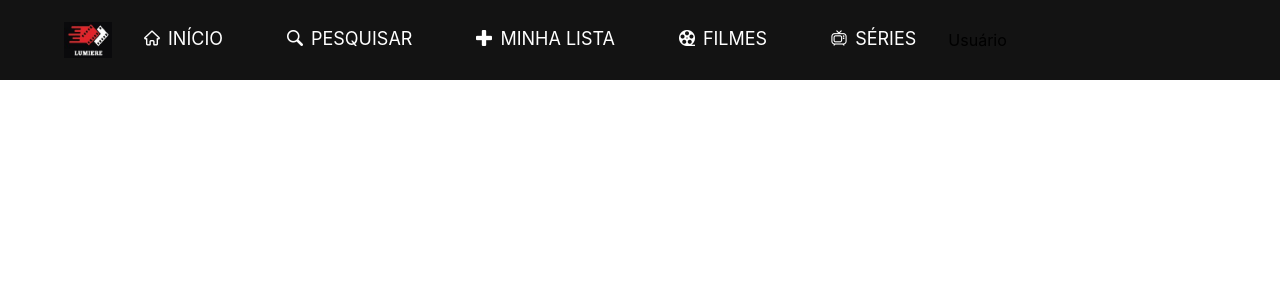
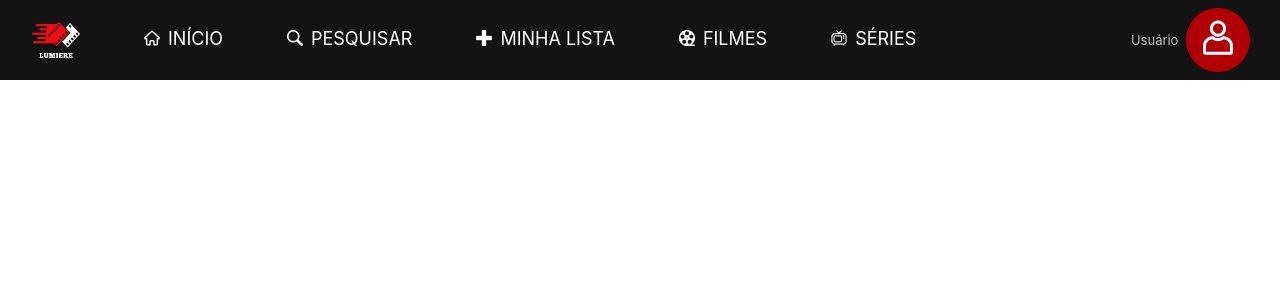
Before and after one commit to lucasafonsobastos/react-LUMIERE, a React (Create React App) app in the folder lumiere/: page / in a window 1280 px wide. Shown: the top 300 px of the page. Built offline with nearby package versions, Linux system fonts and the light colour scheme.

Commit message:
iniciando pagina Home

```diff
--- a/lumiere/src/App.js
+++ b/lumiere/src/App.js
@@ -1,11 +1,13 @@
-import Header from './Conponentes/Header.jsx'
+import Header from './Conponentes/header.jsx';
+import Home from './Conponentes/home.jsx';
 
 import './stylesheets/home.css';
 
 function App() {
   return (
       <div className='App'>
-          <Header></Header>
+          <Header />
+          <Home></Home>
       </div>
   );
 }
--- a/lumiere/src/Conponentes/header.jsx
+++ b/lumiere/src/Conponentes/header.jsx
@@ -6,7 +6,7 @@ import filme from '../img/ico/filme.png';
 import serie from '../img/ico/tela.png';
 import pontos from '../img/ico/tres-pontos.png'
 
-import User from './User';
+import User from './user';
 
 import '../stylesheets/header.css';
 
--- /dev/null
+++ b/lumiere/src/Conponentes/home.jsx
@@ -0,0 +1,10 @@
+
+function Home(){
+    return(
+        <div>
+
+        </div>
+    )
+}
+
+export default Home;
```
